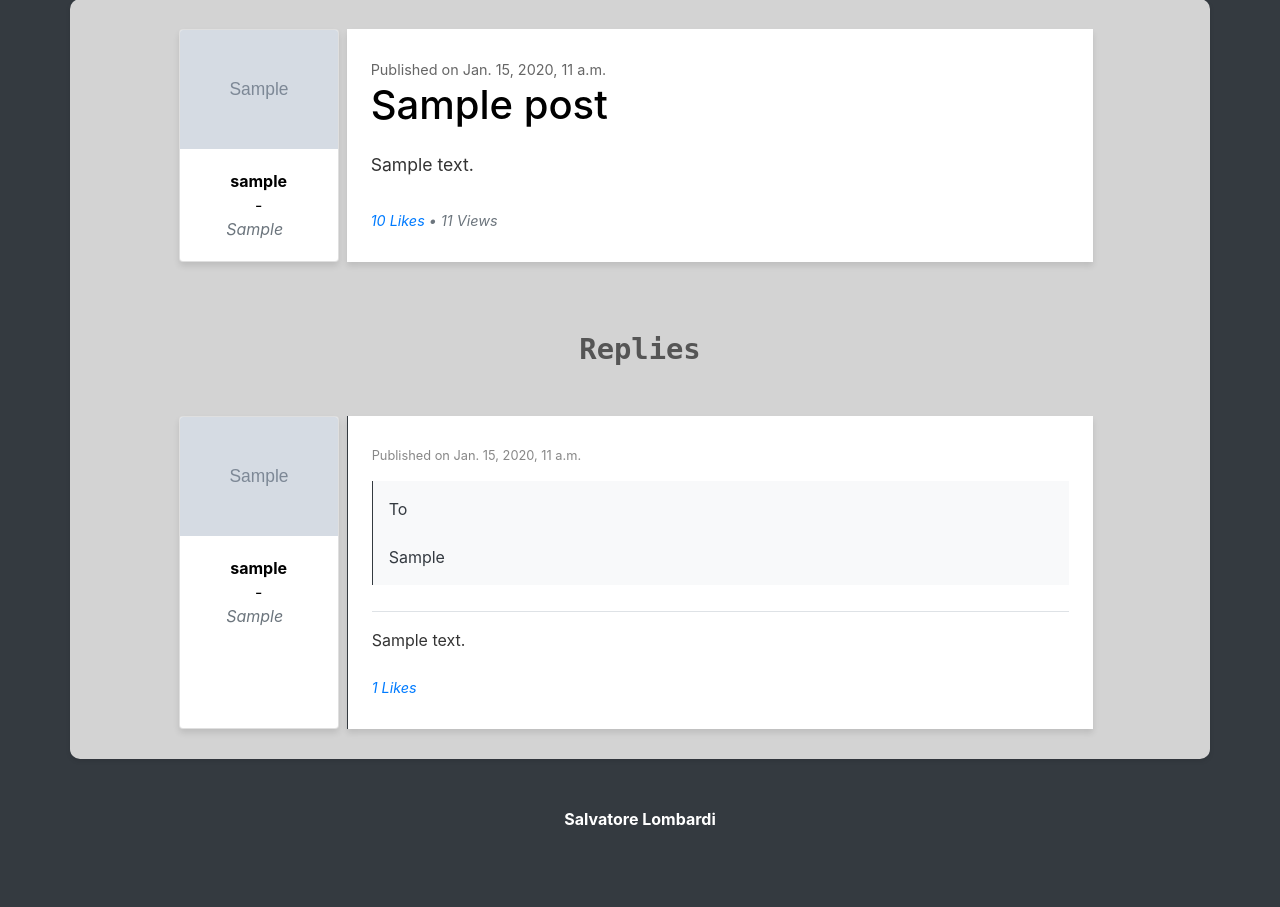
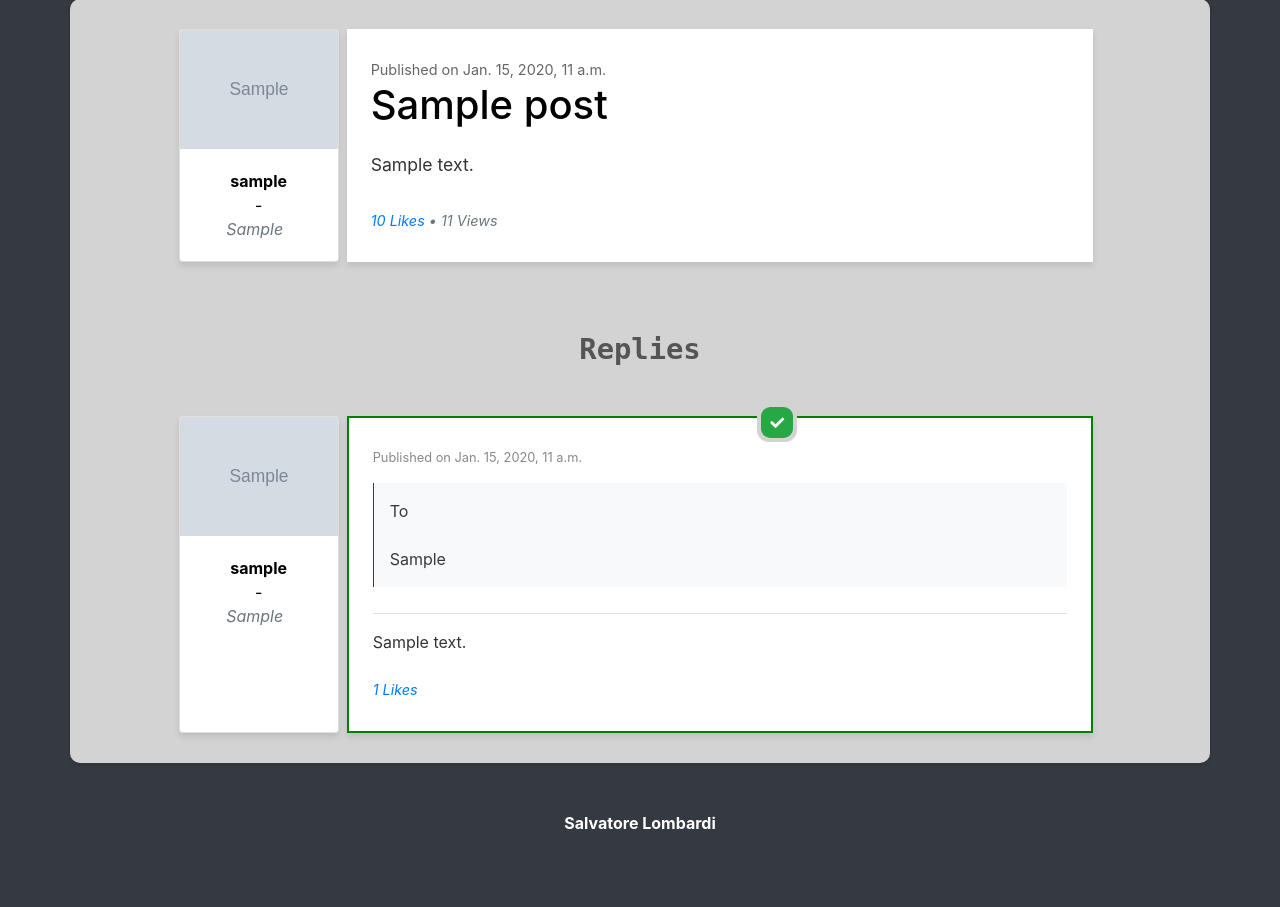
Before and after one commit to Salva05/Knowledge-First, a Django app: page /detail/1 in a window 1280 px wide. Shown: the part 265-1172 px from the top of the page. Before the commit the page ends 1090 px from the top, so only its background shows below. Run offline with Django 5.2, Linux system fonts and the light colour scheme; tables that the repository leaves empty hold one stand-in row (values such as "Sample post"); grey boxes marked "Sample" are stand-in pictures; some libraries are stand-ins or nearby versions.

Commit message:
Implemented system of solved-topic and resolutive reply logics in detail view/template

```diff
--- a/knowledgFirst/forum/models.py
+++ b/knowledgFirst/forum/models.py
@@ -83,6 +83,7 @@ class Post(models.Model):
 
 class Reply(models.Model):
     post = models.ForeignKey(Post, on_delete=models.CASCADE)
+    resolutive = models.BooleanField(default=False)
     content = models.TextField()
     reply_date = models.DateTimeField(auto_now_add=True)
     author = models.ForeignKey(Profile, on_delete=models.CASCADE)
--- a/knowledgFirst/forum/templates/detail.html
+++ b/knowledgFirst/forum/templates/detail.html
@@ -13,7 +13,6 @@
 		integrity="sha384-Gn5384xqQ1aoWXA+058RXPxPg6fy4IWvTNh0E263XmFcJlSAwiGgFAW/dAiS6JXm" crossorigin="anonymous">
 	<link rel="stylesheet" href="{% static 'css/style.css' %}">
 	<script src="https://ajax.googleapis.com/ajax/libs/jquery/3.5.1/jquery.min.js"></script>
-
 
 	<div class="container" id="ctnr">
 		{% if post.state == 'Solved'%}
@@ -100,7 +99,7 @@
 						class="text-secondary font-italic mr-2">{{ reply.author.grade }}<span></p>
 			</div>
 		</div>
-		<div class="col-lg-8 post-container px-4 mx-2 border-left border-dark d-flex flex-column">
+		<div class="col-lg-8 post-container px-4 mx-2 {% if not reply.resolutive %} border-left border-dark {% endif %} d-flex flex-column" {% if reply.resolutive %} style="border: 2px solid green;" {% endif %}>
 		{% if user_authenticated %}
 		{% if reply.author.id == profile.id %}
 		<span data-toggle="tooltip" data-placement="top" title="Delete the reply">
@@ -110,6 +109,19 @@
 		</span>
 		{% endif %}
 		{% endif %}
+		<div id="solution" class="px-1 py-1">
+			{% if post.state == 'Open' %}
+			<button class="btn btn-success btn-sm solvedBtn" id="solvedBtn{{ reply.id }}" data-toggle="popover" title="Mark as Resolutive" data-content="This action will set the post to solved and close it." onclick="resolve('{{ post.id }}', '{{ reply.id }}')">
+				<i class="fas fa-check"></i>
+			</button>
+			{% else %}
+				{% if reply.resolutive %}
+				<button class="btn btn-success btn-sm solvedBtn" id="solvedBtn{{ reply.id }}" data-toggle="popover" title="Marked as Resolutive" data-content="This reply has been marked as resolutive." disabled>
+					<i class="fas fa-check"></i>
+				</button>
+				{% endif %}
+			{% endif %}
+		</div>
 			<div class="comment-meta mb-3">Published on {{ reply.reply_date }}</div>
 			<!-- Main body of the reply -->
 			{% if reply.has_quote %}
@@ -371,6 +383,37 @@
 		</div>
 	</div>
 <style>
+	.popover-header {
+        color: #000 !important; /* Dark color for the popover title */
+    }
+	@keyframes moveUp {
+		from {
+			top: -5px; /* Initial position */
+		}
+		to {
+			top: -10px; /* Final position */
+		}
+	}
+
+	#solution {
+		position: absolute;
+		background-color: lightgrey;
+		top: -15px;
+		left: 55%;
+		border-radius: 30%;
+	}
+
+	#solution:hover .solvedBtn{
+		background-color: darkgreen;
+		top: -5px;
+		animation: moveUp 0.3s ease forwards; /* Apply animation when hovered */
+	}
+
+	.solvedBtn {
+		border-radius: 30%;
+		position:relative;
+	}
+
 	#like-btn:hover, .reply-like-btn:hover {
 		cursor: pointer;
 		border: 1px solid black;
@@ -682,6 +725,25 @@
 <script>
 	let opened = false;
 
+	function resolve(postId, replyId) {
+        $.ajax({
+            url: '{% url "update_post" %}',
+            method: 'POST',  // or 'GET' depending on your view
+            data: {
+				csrfmiddlewaretoken: '{{ csrf_token }}',
+				action: 'solved',
+				post_id: postId,
+                reply_id: replyId  // Pass the reply ID to your Django view
+            },
+            success: function(response) {
+                location.reload();
+            },
+            error: function(xhr, status, error) {
+                console.error(xhr.responseText);
+            }
+        });
+    }
+
 	function reply(entityType, entityId, replyContent, replyAuthor) {
 
 		document.getElementById('userRpl').style.display = 'flex';
@@ -787,8 +849,9 @@
 	});
 
 	jQuery(document).ready(function() {
-		// logic of quoting
-
+		$('.btn-success').popover({
+			trigger: 'hover' // This line sets the trigger to hover
+		});
 
 		$('#like-btn').popover({
 			trigger: 'manual',
--- a/knowledgFirst/forum/views.py
+++ b/knowledgFirst/forum/views.py
@@ -84,7 +84,18 @@ def detail(request, id):
 
     target_post = Post.objects.get(pk=id)
 
-    replies = Reply.objects.all().filter(post=target_post)
+    replies = Reply.objects.filter(post=target_post)
+
+    # Check if the post is solved
+    if target_post.state == 'Solved':
+        # Get the resolutive reply
+        resolutive_reply = Reply.objects.filter(post=target_post, resolutive=True).first()
+
+        # Move the resolutive reply to the front of the list
+        replies = list(replies)
+        if resolutive_reply in replies:
+            replies.remove(resolutive_reply)
+            replies.insert(0, resolutive_reply)
 
     categories = Post.get_categories()
 
@@ -434,13 +445,20 @@ def update_post(request):
         return JsonResponse({'success': True, 'action': 'delete'})
 
     if action == 'solved':
+        reply_id = request.POST.get('reply_id')
         post = Post.objects.get(pk=post_id)
         post.state = "Solved"
         post.save()
+        reply = Reply.objects.get(pk=reply_id)
+        reply.resolutive = True
+        reply.save()
         return JsonResponse({'success': True, 'action': 'solved'})
 
     if action == 'open':
         post = Post.objects.get(pk=post_id)
+        # unset any resolutive reply;
+        Reply.objects.filter(post=post).update(resolutive=False)
+
         post.state = "Open"
         post.save()
         return JsonResponse({'success': True, 'action': 'open'})
```
Also changed, not shown: knowledgFirst/forum/migrations/0001_initial.py.
